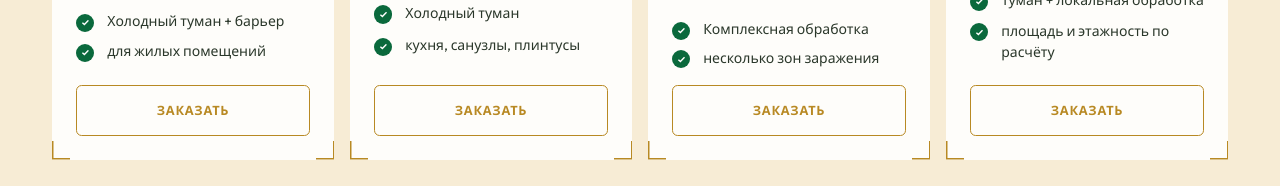
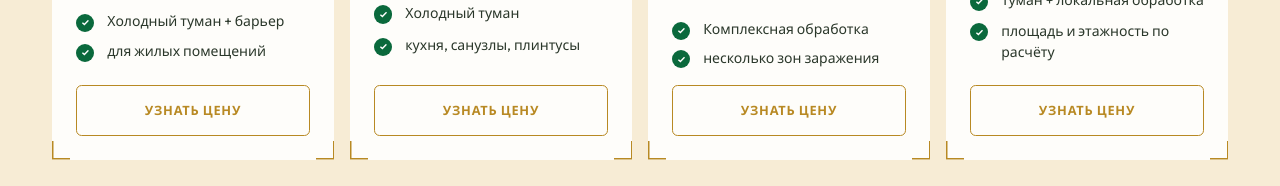
Before and after one commit to Amvilina/valera-ses-website, a plain HTML site: page tarakany.html in a window 1280 px wide. Shown: the part 1258-1444 px from the top of the page. Drawn offline with Linux system fonts and the light colour scheme.

Commit message:
fix text

```diff
--- a/tarakany.html
+++ b/tarakany.html
@@ -136,7 +136,7 @@
                             <li>Холодный туман + барьер</li>
                             <li>для жилых помещений</li>
                         </ul>
-                        <a class="btn btn-ghost" href="#call" data-open-modal data-plan="Студия / 1-комнатная квартира">Заказать</a>
+                        <a class="btn btn-ghost" href="#call" data-open-modal data-plan="Студия / 1-комнатная квартира">Узнать цену</a>
                     </article>
                     <article class="price-row mark-frame">
                         <h3>2-комнатная квартира</h3>
@@ -146,7 +146,7 @@
                             <li>Холодный туман</li>
                             <li>кухня, санузлы, плинтусы</li>
                         </ul>
-                        <a class="btn btn-ghost" href="#call" data-open-modal data-plan="2-комнатная квартира">Заказать</a>
+                        <a class="btn btn-ghost" href="#call" data-open-modal data-plan="2-комнатная квартира">Узнать цену</a>
                     </article>
                     <article class="price-row mark-frame">
                         <h3>Многокомнатная квартира / свободная планировка</h3>
@@ -156,7 +156,7 @@
                             <li>Комплексная обработка</li>
                             <li>несколько зон заражения</li>
                         </ul>
-                        <a class="btn btn-ghost" href="#call" data-open-modal data-plan="Многокомнатная квартира / свободная планировка">Заказать</a>
+                        <a class="btn btn-ghost" href="#call" data-open-modal data-plan="Многокомнатная квартира / свободная планировка">Узнать цену</a>
                     </article>
                     <article class="price-row mark-frame">
                         <h3>Частный дом</h3>
@@ -166,7 +166,7 @@
                             <li>Туман + локальная обработка</li>
                             <li>площадь и этажность по расчёту</li>
                         </ul>
-                        <a class="btn btn-ghost" href="#call" data-open-modal data-plan="Частный дом">Заказать</a>
+                        <a class="btn btn-ghost" href="#call" data-open-modal data-plan="Частный дом">Узнать цену</a>
                     </article>
                 </div>
             </div>
```
